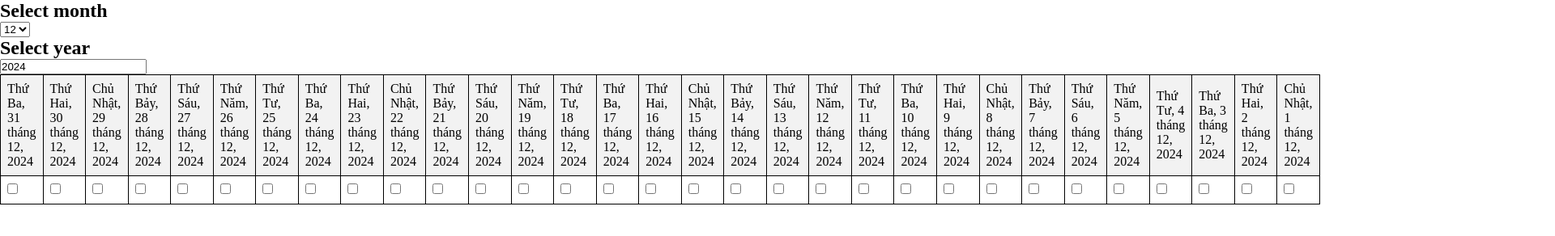
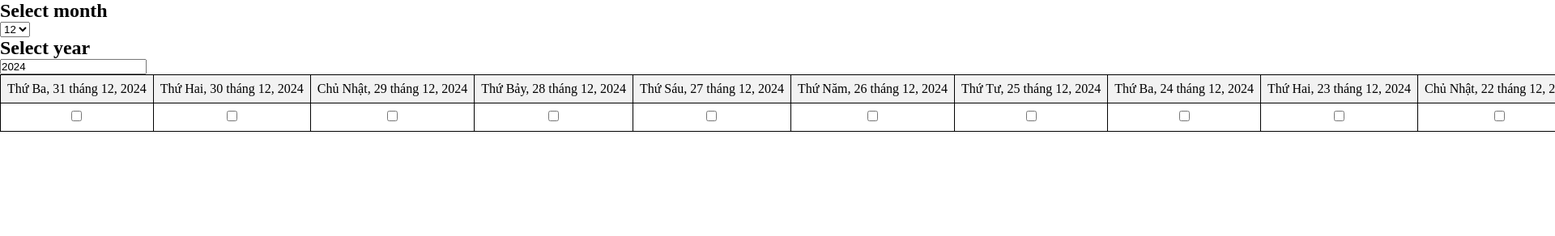
Before and after one commit to nguyennb28/template_checkbox_sheet, a website: page public/index.html in a window 1280 px wide. Shown: the top 292 px of the page at 81% size, 1920 px wide, since content can reach past the window. Drawn offline with Linux system fonts and the light colour scheme.

Commit message:
remove year title update on keyup event; enhance table cell styling for better alignment

```diff
--- a/public/index.js
+++ b/public/index.js
@@ -28,7 +28,6 @@ inputYear.addEventListener("keyup", function (e) {
     listDateMonthYear(days);
     // change title year
     const titleYear = document.querySelector(".title-year");
-    titleYear.textContent = e.target.value;
   }
 });
 
--- a/public/style.css
+++ b/public/style.css
@@ -22,8 +22,10 @@
 #table-date-month-year tbody tr:nth-child(odd) {
     background-color: #fff;
 }
-td {
+#table-date-month-year td {
     border: 1px solid #000;
+    text-wrap: nowrap;
+    text-align: center;
 }
 /* table {
   border: 1px solid #000;
```
